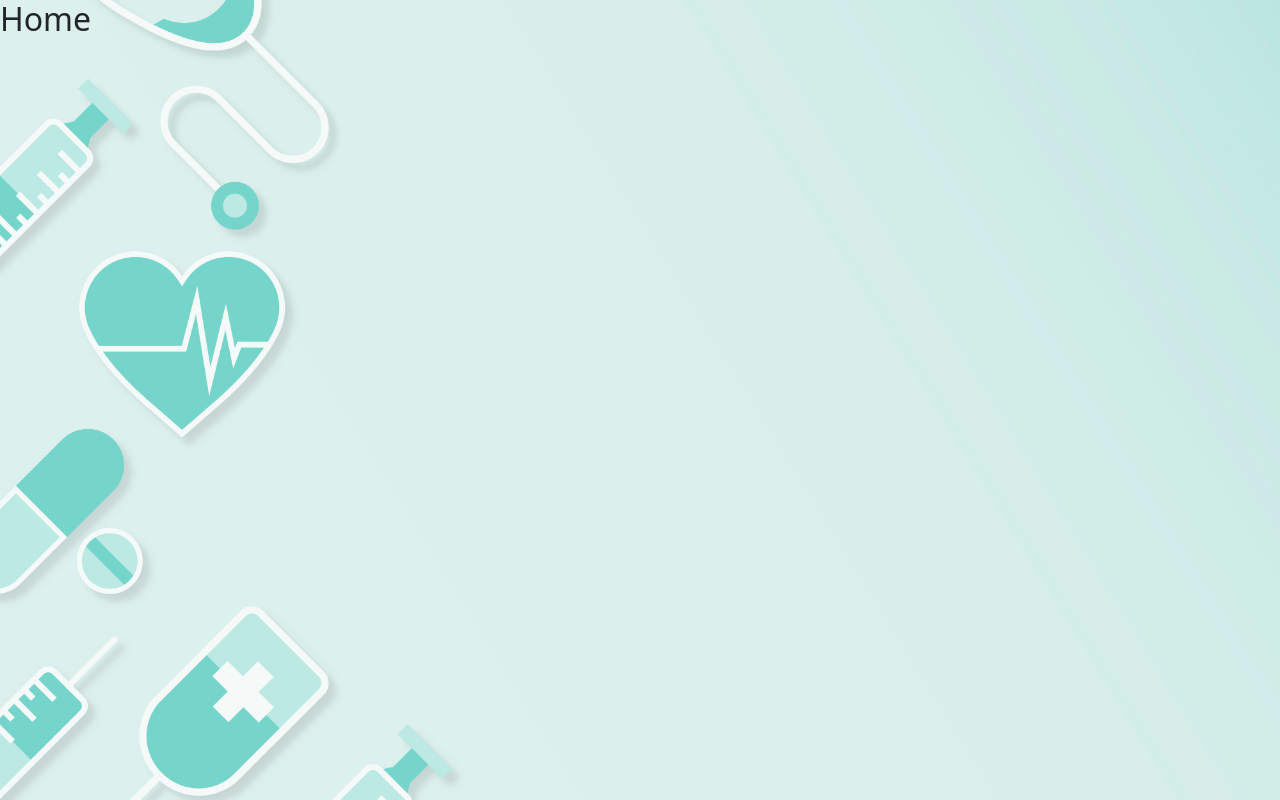
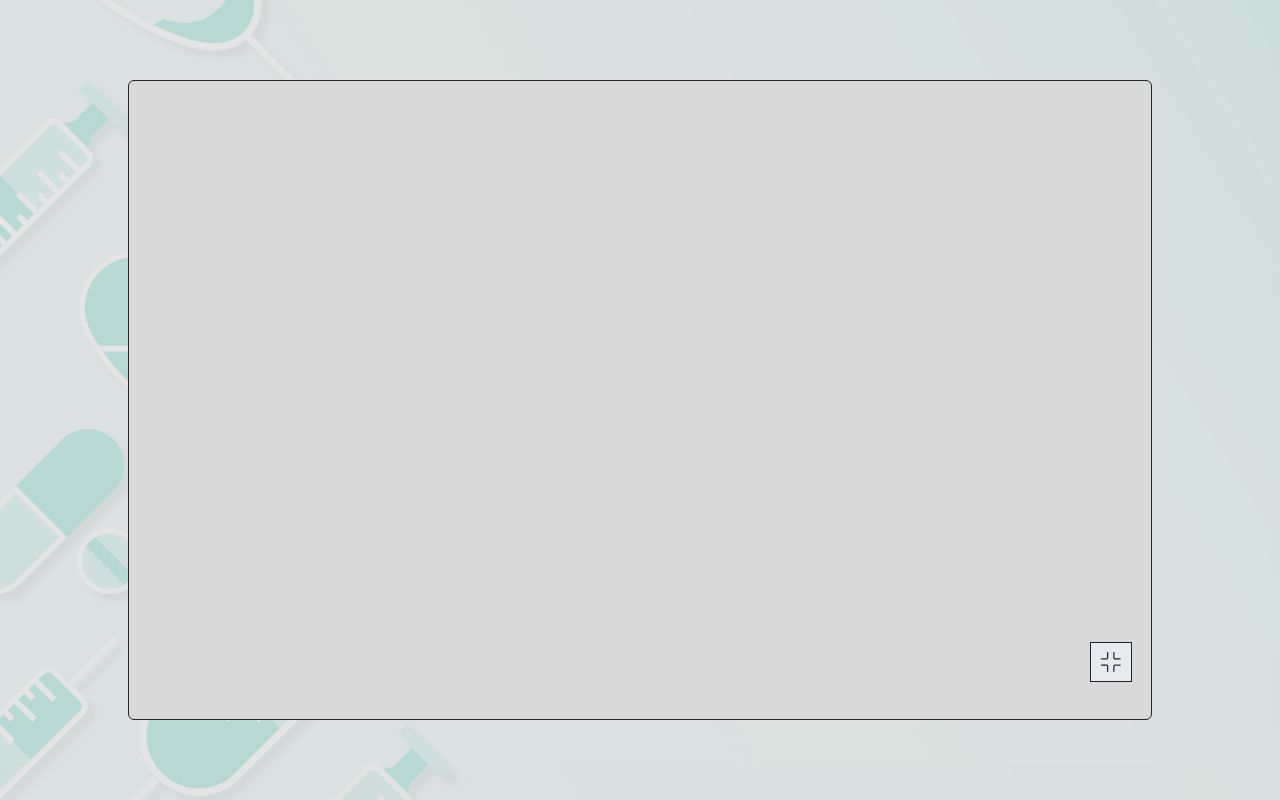
Before and after one commit to L-amichevoleprogrammatorediquartiere/TRAAS, a React (Create React App) app in the folder frontend/: page / in a window 1280 px wide. Built offline with nearby package versions, Linux system fonts and the light colour scheme.

Commit message:
Creazione del componente PopUpBig

```diff
--- a/frontend/src/App.css
+++ b/frontend/src/App.css
@@ -1,3 +1,8 @@
+:root {
+  --bg-div-color: #D9D9D9;
+  --bg-traslucid: #d9d9d9a9;
+}
+
 .app-background {
   background-image: url('./assets/sfondo.jpg');
   background-size: cover;
--- a/frontend/src/components/pages/home.js
+++ b/frontend/src/components/pages/home.js
@@ -1,7 +1,9 @@
+import PopUpBig from "../popup/ppbig";
+
 export default function HomePage() {
     return (
       <>
-        <h2>Home</h2>
+        <PopUpBig/>
       </>
     );
   }
--- /dev/null
+++ b/frontend/src/components/popup/ppbig.js
@@ -0,0 +1,45 @@
+import CollapseButton from "../button/clfullscreenbutton";
+
+export default function PopUpBig({ onClick, onInnerClick }) {
+    return (
+      <div className="position-fixed top-0 start-0 w-100 h-100">
+        {/* Bottone trasparente a tutta schermata */}
+        <button
+          onClick={onClick}
+          className="position-absolute top-0 start-0 w-100 h-100 border-0 p-0"
+          style={{ backgroundColor: 'var(--bg-traslucid)' }}
+        ></button>
+
+        {/* Div grigio centrato e un po' più piccolo */}
+        <div
+          className="position-absolute rounded"
+          style={{
+            top: '10%',
+            left: '10%',
+            width: '80%',
+            height: '80%',
+            display: 'flex',
+            justifyContent: 'center',
+            alignItems: 'center',
+            pointerEvents: 'auto',
+            backgroundColor: 'var(--bg-div-color)',
+            border: '1px solid #212529', // bordo scuro, per coerenza
+            padding: '20px',
+          }}
+        >
+            <div
+                style = {{
+                    position: 'absolute',
+                    top: '88%',
+                    left: '94%',
+                }}>
+                <CollapseButton
+                    onClick={(e) => {
+                    e.stopPropagation(); // ferma la propagazione al bottone esterno
+                    if (onInnerClick) onInnerClick();
+                }}/>
+            </div>
+        </div>
+      </div>
+    );
+  }
```
Also changed, not shown: frontend/src/components/popup/ppsmall.js (added), 1 other file (tests, documents, lock files or other folders).
